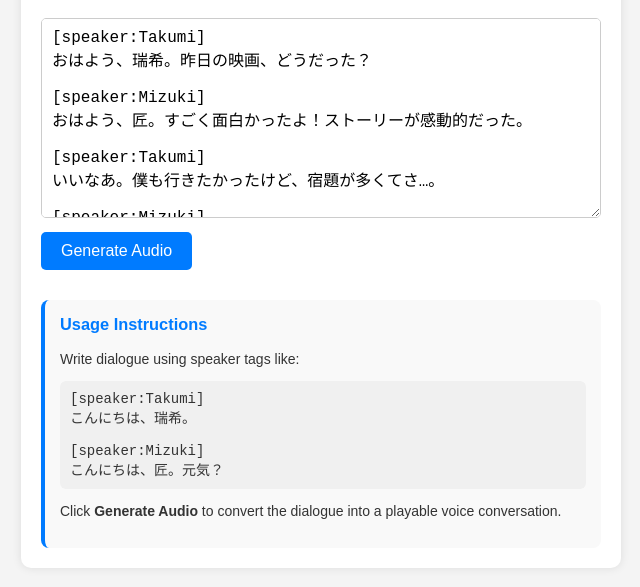
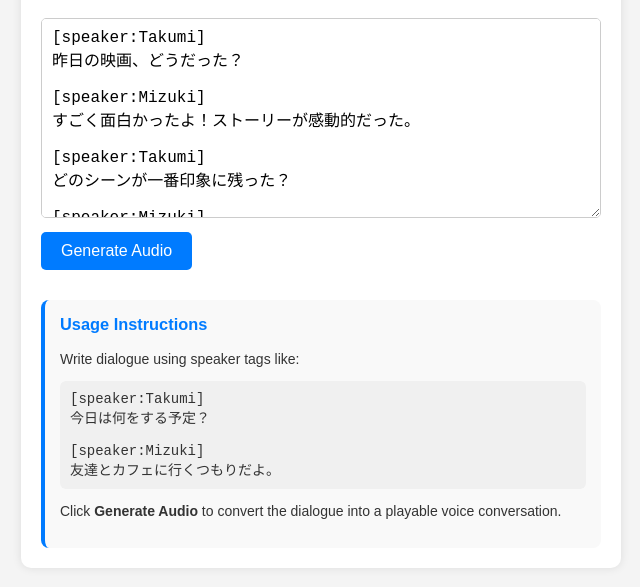
Before and after one commit to Kenpham1506/JPD123, a website: page index.html in a window 1280 px wide. Shown: the part 177-764 px from the top of the page, without its empty margins (319-959 px from the left). Drawn offline with Linux system fonts and the light colour scheme.

Commit message:
Update index.html

```diff
--- a/index.html
+++ b/index.html
@@ -10,16 +10,16 @@
 	<div class="container">
 		<h1>JPD123 Nhuvt</h1>
 		<textarea id="inputText" placeholder="Enter conversation text...">[speaker:Takumi]
-おはよう、瑞希。昨日の映画、どうだった？
+昨日の映画、どうだった？
 
 [speaker:Mizuki]
-おはよう、匠。すごく面白かったよ！ストーリーが感動的だった。
+すごく面白かったよ！ストーリーが感動的だった。
 
 [speaker:Takumi]
-いいなあ。僕も行きたかったけど、宿題が多くてさ…。
+どのシーンが一番印象に残った？
 
 [speaker:Mizuki]
-それは残念。でも来週また観に行く予定だよ。一緒に行く？</textarea>
+ラストシーンだね。涙が止まらなかったよ。</textarea>
 
 		<button id="generateBtn">Generate Audio</button>
 
@@ -31,10 +31,10 @@
 			<h3>Usage Instructions</h3>
 			<p>Write dialogue using speaker tags like:</p>
 			<pre>[speaker:Takumi]
-こんにちは、瑞希。
+今日は何をする予定？
 
 [speaker:Mizuki]
-こんにちは、匠。元気？</pre>
+友達とカフェに行くつもりだよ。</pre>
 			<p>Click <strong>Generate Audio</strong> to convert the dialogue into a playable voice conversation.</p>
 		</div>
 	</div>
```
